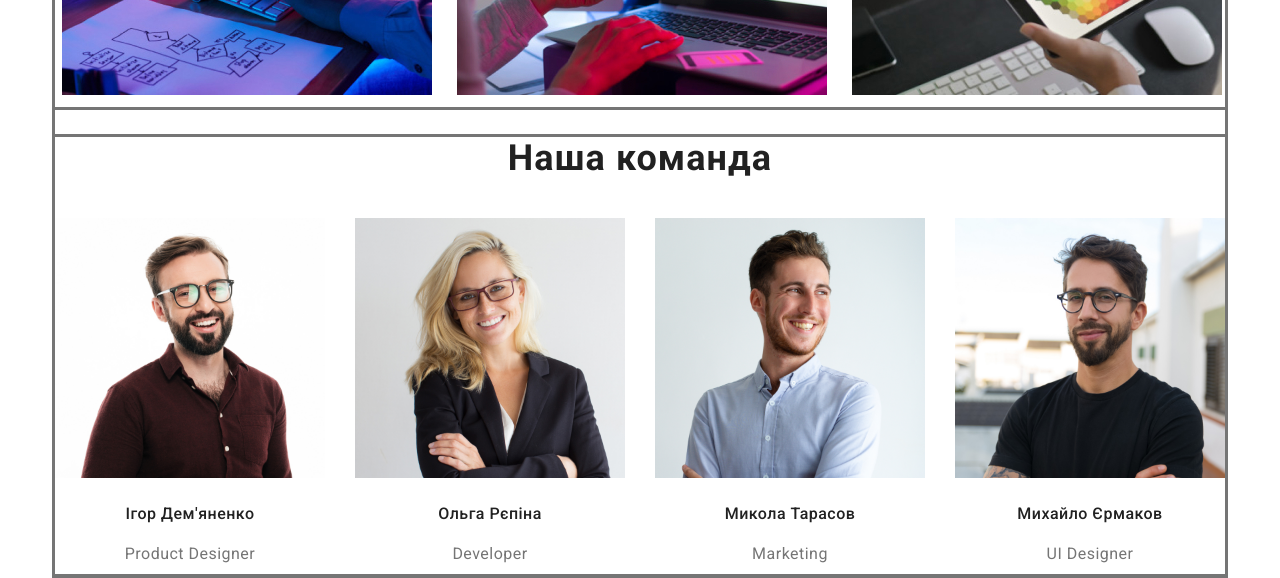
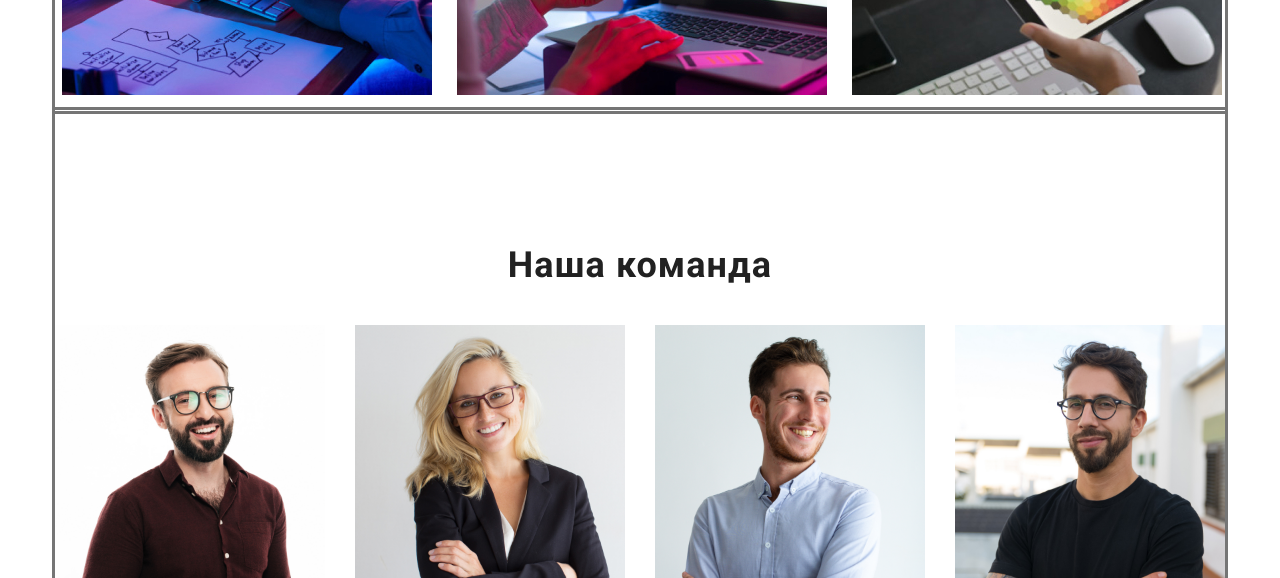
Before and after one commit to fox-tech17/WebStudio1, a plain HTML site: page index.html in a window 1280 px wide. Shown: the part 1510-2088 px from the top of the page. Drawn offline with nearby package versions, Linux system fonts and the light colour scheme.

Commit message:
Added some space between the team section and images

```diff
--- a/style.css
+++ b/style.css
@@ -205,6 +205,8 @@ body {
 
 .team {
   margin: 0 auto;
+  padding-top: 100px;
+  padding-bottom: 100px;
 }
 
 .title3 {
```
